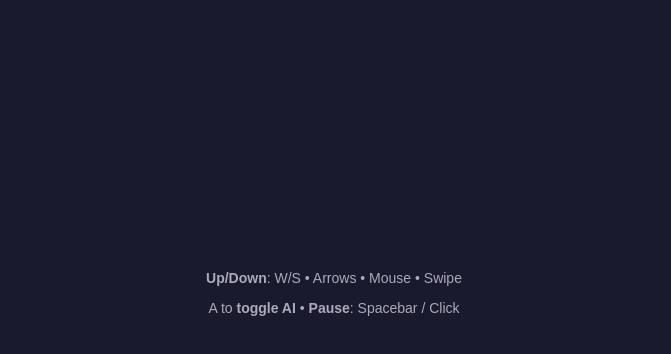
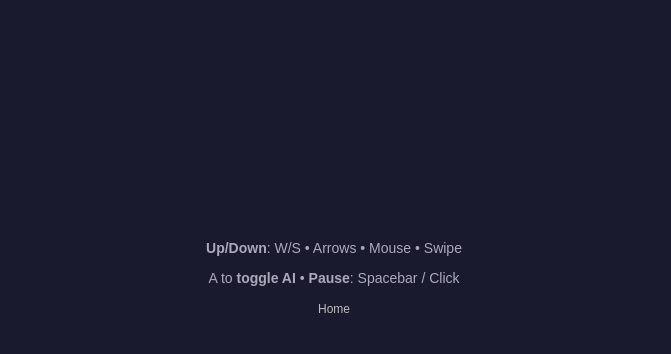
Before and after one commit to sarefo/sarefo.github.io, a plain HTML site: page Claude Pong/index.html in a window 1280 px wide. Shown: the part 410-764 px from the top of the page, without its empty margins (306-977 px from the left). Drawn offline with Linux system fonts and the light colour scheme.

Commit message:
added home button to pong

```diff
--- a/Claude Pong/index.html
+++ b/Claude Pong/index.html
@@ -49,7 +49,7 @@
         }
 
         #gameStatus, #instructions, #triviaPopup {
-            pointer-events: none;
+            /*pointer-events: none;*/
             position: absolute;
             left: 50%;
             text-align: center;
@@ -81,7 +81,12 @@
             font-size: 14px;
             width: 100%;
         }
-
+        .home-link {
+          font-size: 12px;
+          color: #fff;
+          opacity: 0.7;
+          text-decoration: none;
+        }
     </style>
 </head>
 
@@ -92,6 +97,7 @@
         <div id="instructions">
             <p><b>Up/Down</b>: W/S • Arrows • Mouse • Swipe</p>
             <p>A to <b>toggle AI</b> • <b>Pause</b>: Spacebar / Click</p>
+            <p> <a href="../index.html" class="home-link">Home</a></p>
         </div>
     </div>
 
```
